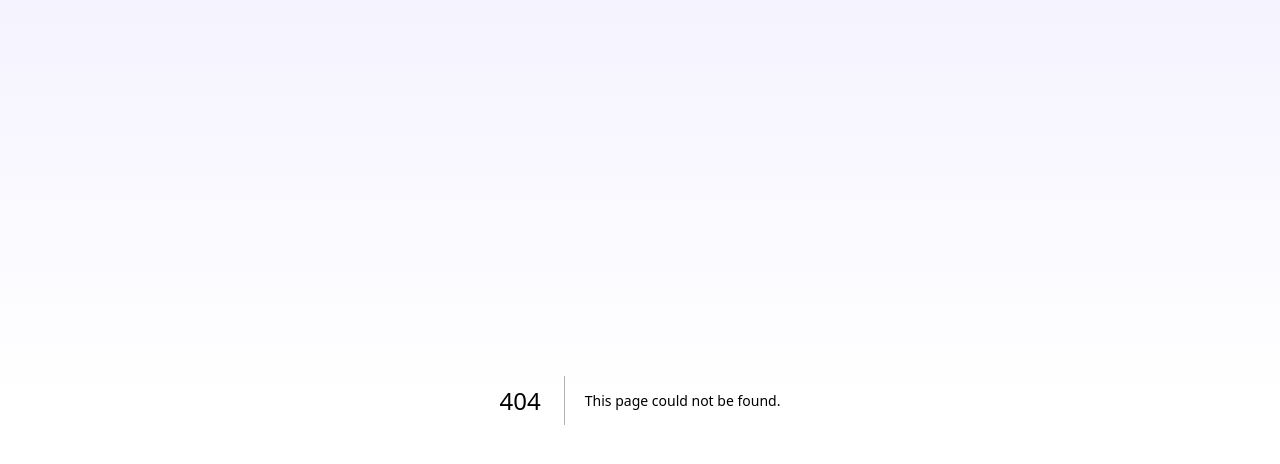
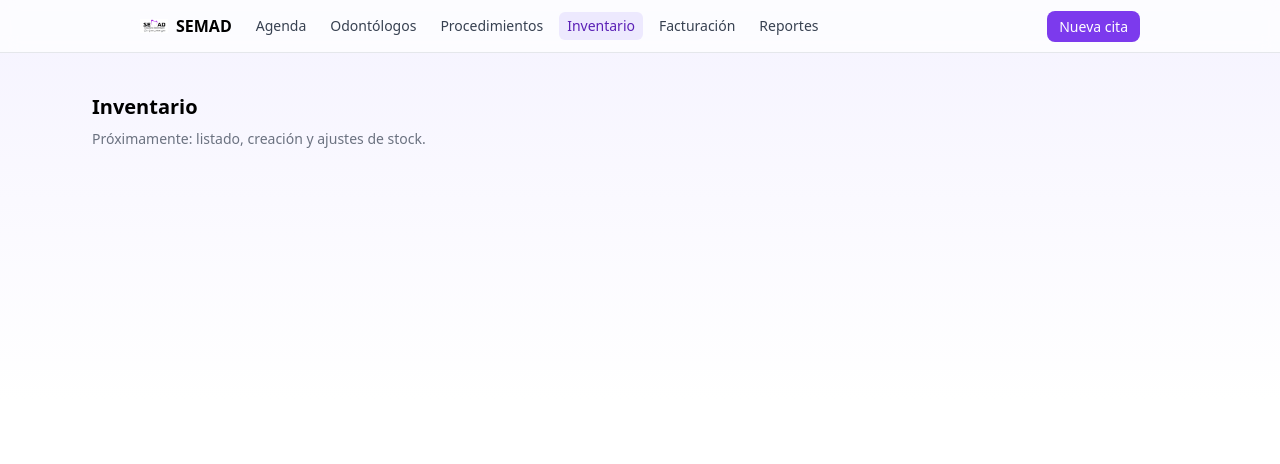
Before and after one commit to Fredycloux/semad-next-wa, a Next.js app in the folder semad-next-wa/: page /admin/inventory in a window 1280 px wide. Before the commit this address had no page. Shown: the top 464 px of the page. Built offline with nearby package versions, Linux system fonts and the light colour scheme.

Commit message:
Create page.jsx

```diff
--- /dev/null
+++ b/semad-next-wa/src/app/admin/inventory/page.jsx
@@ -0,0 +1,9 @@
+export const metadata = { title: "Inventario | SEMAD" };
+export default function InventoryPage() {
+  return (
+    <div className="p-4">
+      <h1 className="text-xl font-semibold mb-2">Inventario</h1>
+      <p className="text-sm text-gray-500">Próximamente: listado, creación y ajustes de stock.</p>
+    </div>
+  );
+}
```
